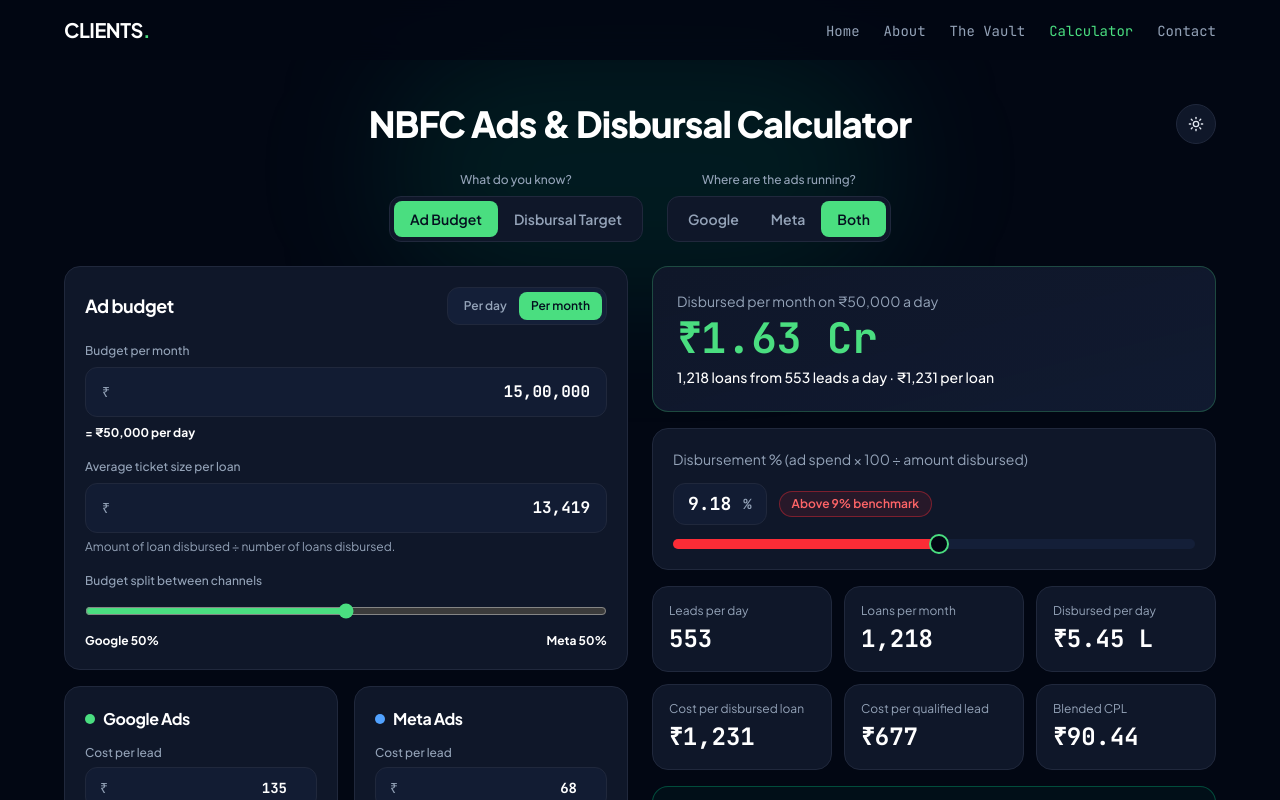
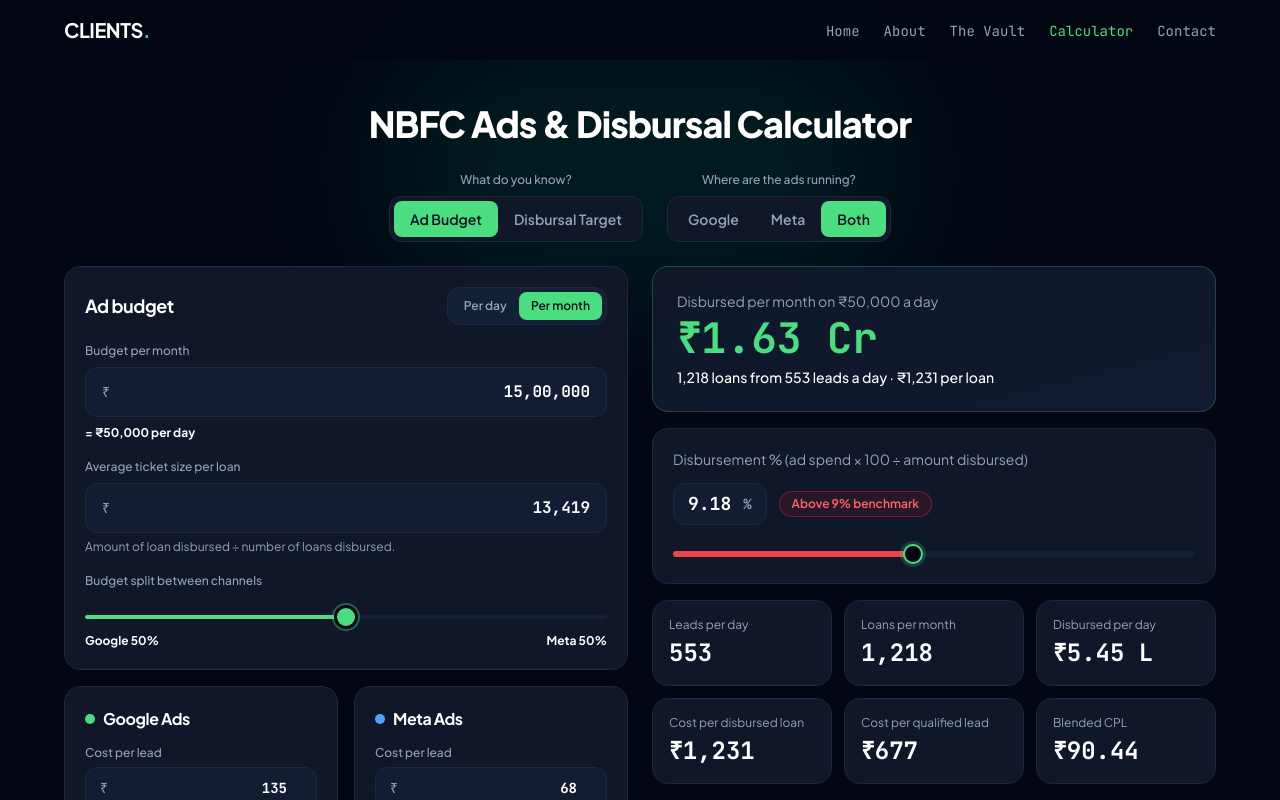
Before and after one commit to Rudra-bdatech/Clients, a Next.js app: page /calculator in a window 1280 px wide. Shown: the top 800 px of the page. Built offline with nearby package versions, Linux system fonts and the light colour scheme.

Commit message:
feat(calculator): native gauge slider, green budget-split slider, decimal funnel inputs, remove local dark state

```diff
--- a/src/app/calculator/page.tsx
+++ b/src/app/calculator/page.tsx
@@ -2,7 +2,7 @@
 
 import { useMemo, useState } from "react";
 import Link from "next/link";
-import { ArrowRight, Moon, RotateCcw, Sun } from "lucide-react";
+import { ArrowRight, RotateCcw } from "lucide-react";
 import { Navbar } from "@/components/Navbar";
 import { Footer } from "@/components/Footer";
 
@@ -105,7 +105,6 @@ function computeChannelMetrics(budgetMonth: number, ch: ChannelInputs, ticketSiz
 }
 
 export default function CalculatorPage() {
-  const [dark, setDark] = useState(true);
   const [knowMode, setKnowMode] = useState<KnowMode>("budget");
   const [channelMode, setChannelMode] = useState<ChannelMode>("both");
   const [periodMode, setPeriodMode] = useState<PeriodMode>("month");
@@ -257,7 +256,7 @@ export default function CalculatorPage() {
         : "meta";
 
   const isAboveBenchmark = totals.disbursementPct > benchmarks.disbursementPct;
-  const gaugeFillPct = Math.min(100, (totals.disbursementPct / 18) * 100);
+
 
   const maxChartValue = Math.max(
     1,
@@ -284,20 +283,12 @@ export default function CalculatorPage() {
       ? meta.cpl / ((meta.disbursedPct / 100) * benchRatio)
       : 0;
 
-  // Theme classes harmonized with Clients.co.in design system
-  const pageBg = dark
-    ? "bg-background text-foreground"
-    : "bg-slate-50 text-slate-900";
-  const cardBg = dark
-    ? "bg-card border-border"
-    : "bg-white border-slate-200 shadow-sm";
-  const inputBg = dark
-    ? "bg-secondary/70 border-border text-foreground"
-    : "bg-slate-50 border-slate-300 text-slate-900";
-  const mutedText = dark ? "text-muted-foreground" : "text-slate-600";
-  const subCardBg = dark
-    ? "bg-secondary border-border"
-    : "bg-slate-100 border-slate-200";
+  // Theme classes — static design tokens (global theme handled by Navbar toggle)
+  const pageBg = "bg-background text-foreground";
+  const cardBg = "bg-card border-border";
+  const inputBg = "bg-secondary/70 border-border text-foreground";
+  const mutedText = "text-muted-foreground";
+  const subCardBg = "bg-secondary border-border";
 
   const displayBudgetValue =
     periodMode === "month"
@@ -313,31 +304,17 @@ export default function CalculatorPage() {
       <Navbar />
 
       <main className="relative flex-1 pt-24 pb-20 px-4 sm:px-6">
-        {dark && (
-          <div
-            aria-hidden="true"
-            className="pointer-events-none absolute top-10 left-1/2 -translate-x-1/2 w-[520px] h-[260px] bg-emerald-400/10 rounded-full blur-3xl"
-          />
-        )}
+        <div
+          aria-hidden="true"
+          className="pointer-events-none absolute top-10 left-1/2 -translate-x-1/2 w-[520px] h-[260px] bg-emerald-400/10 rounded-full blur-3xl"
+        />
 
         <div className="relative z-10 max-w-6xl mx-auto space-y-6">
           {/* Header */}
           <div className="relative flex items-center justify-center pt-2 pb-1">
-            <h1 className="text-2xl sm:text-4xl font-extrabold tracking-tight text-center pr-12 sm:pr-0">
+            <h1 className="text-2xl sm:text-4xl font-extrabold tracking-tight text-center">
               NBFC Ads &amp; Disbursal Calculator
             </h1>
-            <button
-              type="button"
-              onClick={() => setDark((prev) => !prev)}
-              aria-label={dark ? "Switch to light mode" : "Switch to dark mode"}
-              className={`absolute right-0 w-10 h-10 rounded-full border flex items-center justify-center transition-colors cursor-pointer ${cardBg} hover:border-emerald-400/50`}
-            >
-              {dark ? (
-                <Sun className="w-4 h-4 text-slate-200" aria-hidden="true" />
-              ) : (
-                <Moon className="w-4 h-4 text-slate-700" aria-hidden="true" />
-              )}
-            </button>
           </div>
 
           {/* Top Controls Row (Centered) */}
@@ -527,7 +504,8 @@ export default function CalculatorPage() {
                       step={5}
                       value={googleSplit}
                       onChange={(e) => setGoogleSplit(Number(e.target.value))}
-                      className="w-full accent-[#4ade80] cursor-pointer"
+                      className="calc-slider w-full"
+                      style={{ "--slider-pct": `${((googleSplit - 10) / 80) * 100}%` } as React.CSSProperties}
                     />
                     <div className="flex items-center justify-between text-xs font-bold mt-2">
                       <span>Google {googleSplit}%</span>
@@ -601,7 +579,7 @@ export default function CalculatorPage() {
                         id={field.id}
                         type="number"
                         min={0}
-                        step={1}
+                        step={field.suffix === "%" ? 0.01 : 1}
                         value={field.value}
                         onChange={(e) =>
                           setGoogle((prev) => ({
@@ -682,7 +660,7 @@ export default function CalculatorPage() {
                         id={field.id}
                         type="number"
                         min={0}
-                        step={1}
+                        step={field.suffix === "%" ? 0.01 : 1}
                         value={field.value}
                         onChange={(e) =>
                           setMeta((prev) => ({
@@ -713,11 +691,7 @@ export default function CalculatorPage() {
           <div className="space-y-4">
           {/* Hero Output Card */}
           <section
-            className={`rounded-2xl border p-5 sm:p-6 ${
-              dark
-                ? "bg-gradient-to-br from-card to-secondary/80 border-mint/25"
-                : "bg-emerald-50/70 border-emerald-200"
-            }`}
+            className="rounded-2xl border p-5 sm:p-6 bg-gradient-to-br from-card to-secondary/80 border-mint/25"
           >
             <p className={`text-xs sm:text-sm mb-1.5 ${mutedText}`}>
               {knowMode === "budget"
@@ -763,18 +737,20 @@ export default function CalculatorPage() {
               </span>
             </div>
 
-            <div className="relative h-2.5 rounded-full bg-secondary overflow-visible">
-              <div
-                className={`h-full rounded-full transition-all duration-300 ${
-                  isAboveBenchmark ? "bg-red-500" : "bg-[#4ade80]"
-                }`}
-                style={{ width: `${gaugeFillPct}%` }}
-              />
-              <div
-                className="absolute top-1/2 -translate-y-1/2 -translate-x-1/2 w-5 h-5 rounded-full bg-background border-2 border-[#4ade80] transition-all duration-300"
-                style={{ left: `${gaugeFillPct}%` }}
-              />
-            </div>
+            <input
+              type="range"
+              min={0}
+              max={20}
+              step={0.01}
+              value={Math.min(20, totals.disbursementPct)}
+              readOnly
+              aria-label="Disbursement % gauge"
+              className="calc-gauge w-full"
+              style={{
+                "--gauge-pct": `${Math.min(100, (totals.disbursementPct / 20) * 100)}%`,
+                "--gauge-color": isAboveBenchmark ? "#ef4444" : "#4ade80",
+              } as React.CSSProperties}
+            />
           </section>
 
           {/* 6 KPI Stat Cards */}
@@ -1065,7 +1041,7 @@ export default function CalculatorPage() {
 
             <p className={`text-xs sm:text-sm leading-relaxed ${mutedText}`}>
               Spending{" "}
-              <strong className={dark ? "text-white" : "text-slate-900"}>
+              <strong className="text-foreground">
                 {formatCurrency(Math.round(totals.budgetDay))}
               </strong>{" "}
               a day ({formatINRCompact(totals.budgetMonth)} a month) disburses
@@ -1074,14 +1050,14 @@ export default function CalculatorPage() {
                 {formatINRCompact(totals.amountDisbursedMonth)}
               </strong>{" "}
               a month across{" "}
-              <strong className={dark ? "text-white" : "text-slate-900"}>
+              <strong className="text-foreground">
                 {formatIN(Math.round(totals.loansDisbursed))} loans
               </strong>{" "}
               at an average ticket of {formatCurrency(ticketSize)}.{" "}
               {channelMode === "both" &&
                 `Split: Google ${effectiveGoogleSplit}% / Meta ${effectiveMetaSplit}%. `}
               Overall cost per disbursed loan is{" "}
-              <strong className={dark ? "text-white" : "text-slate-900"}>
+              <strong className="text-foreground">
                 {formatCurrency(Math.round(totals.costPerDisbursedLoan))}
               </strong>
               , disbursement %{" "}
@@ -1253,9 +1229,7 @@ export default function CalculatorPage() {
               <table className="w-full min-w-[540px] text-xs sm:text-sm">
                 <thead>
                   <tr
-                    className={`border-b ${
-                      dark ? "border-border" : "border-slate-200"
-                    }`}
+                    className="border-b border-border"
                   >
                     <th className={`py-3 text-left font-medium ${mutedText}`}>
                       Metric
@@ -1274,9 +1248,7 @@ export default function CalculatorPage() {
                   </tr>
                 </thead>
                 <tbody
-                  className={`divide-y ${
-                    dark ? "divide-border/70" : "divide-slate-200"
-                  }`}
+                  className="divide-y divide-border/70"
                 >
                   {[
                     {
@@ -1412,11 +1384,7 @@ export default function CalculatorPage() {
 
           {/* Bottom CTA Card */}
           <section
-            className={`rounded-2xl border p-6 sm:p-8 flex flex-col sm:flex-row items-start sm:items-center justify-between gap-4 ${
-              dark
-                ? "bg-gradient-to-br from-card to-secondary/80 border-mint/25"
-                : "bg-emerald-50/70 border-emerald-200"
-            }`}
+            className="rounded-2xl border p-6 sm:p-8 flex flex-col sm:flex-row items-start sm:items-center justify-between gap-4 bg-gradient-to-br from-card to-secondary/80 border-mint/25"
           >
             <div>
               <h2 className="text-lg sm:text-xl font-bold mb-1">
@@ -1438,9 +1406,7 @@ export default function CalculatorPage() {
 
           {/* Disclaimer */}
           <section
-            className={`pt-6 border-t ${
-              dark ? "border-border" : "border-slate-200"
-            }`}
+            className="pt-6 border-t border-border"
           >
             <h3 className="text-xs font-bold mb-2">Disclaimer</h3>
             <p className={`text-xs leading-relaxed ${mutedText}`}>
--- a/src/app/globals.css
+++ b/src/app/globals.css
@@ -169,3 +169,104 @@
     animation: dotPulse 2s ease-in-out infinite;
   }
 }
+
+/* ── Calculator range slider: green-filled left track ── */
+.calc-slider {
+  -webkit-appearance: none;
+  appearance: none;
+  height: 4px;
+  border-radius: 9999px;
+  outline: none;
+  cursor: pointer;
+  background: linear-gradient(
+    to right,
+    #4ade80 0%,
+    #4ade80 var(--slider-pct, 50%),
+    hsl(var(--secondary)) var(--slider-pct, 50%),
+    hsl(var(--secondary)) 100%
+  );
+}
+.calc-slider::-webkit-slider-thumb {
+  -webkit-appearance: none;
+  appearance: none;
+  width: 18px;
+  height: 18px;
+  border-radius: 50%;
+  background: #4ade80;
+  box-shadow: 0 0 0 3px hsl(var(--background)), 0 0 0 5px #4ade8060;
+  cursor: pointer;
+  transition: box-shadow 0.15s ease;
+}
+.calc-slider::-webkit-slider-thumb:hover {
+  box-shadow: 0 0 0 3px hsl(var(--background)), 0 0 0 7px #4ade8080;
+}
+.calc-slider::-moz-range-thumb {
+  width: 18px;
+  height: 18px;
+  border: none;
+  border-radius: 50%;
+  background: #4ade80;
+  box-shadow: 0 0 0 3px hsl(var(--background)), 0 0 0 5px #4ade8060;
+  cursor: pointer;
+}
+.calc-slider::-moz-range-track {
+  height: 4px;
+  border-radius: 9999px;
+  background: hsl(var(--secondary));
+}
+.calc-slider::-moz-range-progress {
+  height: 4px;
+  border-radius: 9999px;
+  background: #4ade80;
+}
+
+/* ── Gauge slider: red or green left track (read-only visual) ── */
+.calc-gauge {
+  -webkit-appearance: none;
+  appearance: none;
+  height: 6px;
+  border-radius: 9999px;
+  outline: none;
+  cursor: default;
+  pointer-events: none;
+  background: linear-gradient(
+    to right,
+    var(--gauge-color, #ef4444) 0%,
+    var(--gauge-color, #ef4444) var(--gauge-pct, 50%),
+    hsl(var(--secondary)) var(--gauge-pct, 50%),
+    hsl(var(--secondary)) 100%
+  );
+}
+.calc-gauge::-webkit-slider-thumb {
+  -webkit-appearance: none;
+  appearance: none;
+  width: 20px;
+  height: 20px;
+  border-radius: 50%;
+  background: hsl(var(--background));
+  border: 2px solid #4ade80;
+  box-shadow: 0 0 0 3px #4ade8030;
+  cursor: default;
+  pointer-events: none;
+  transition: left 0.3s ease;
+}
+.calc-gauge::-moz-range-thumb {
+  width: 20px;
+  height: 20px;
+  border: 2px solid #4ade80;
+  border-radius: 50%;
+  background: hsl(var(--background));
+  box-shadow: 0 0 0 3px #4ade8030;
+  cursor: default;
+  pointer-events: none;
+}
+.calc-gauge::-moz-range-track {
+  height: 6px;
+  border-radius: 9999px;
+  background: hsl(var(--secondary));
+}
+.calc-gauge::-moz-range-progress {
+  height: 6px;
+  border-radius: 9999px;
+  background: var(--gauge-color, #ef4444);
+}
```
